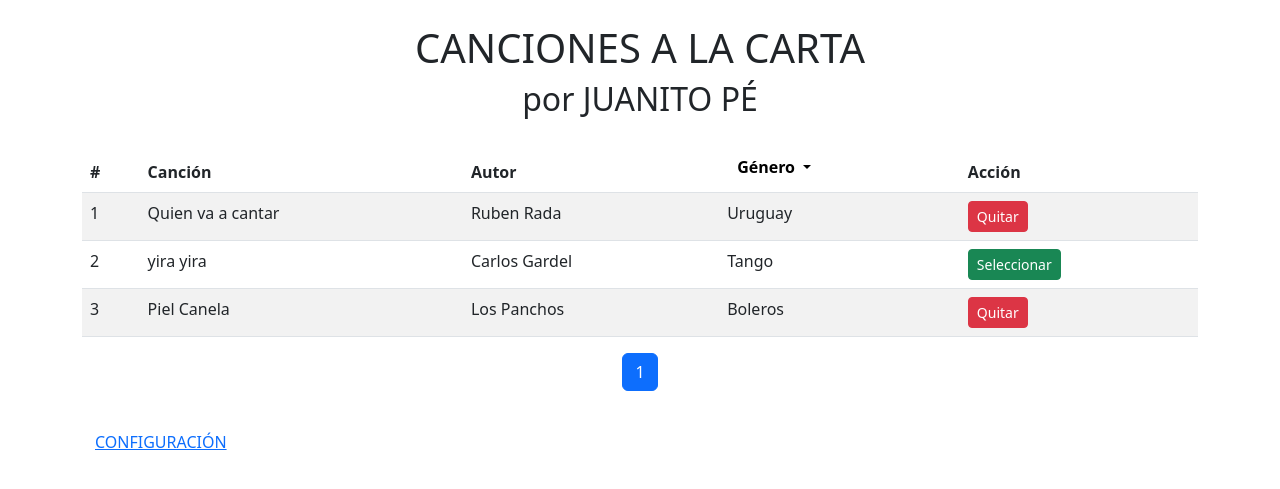
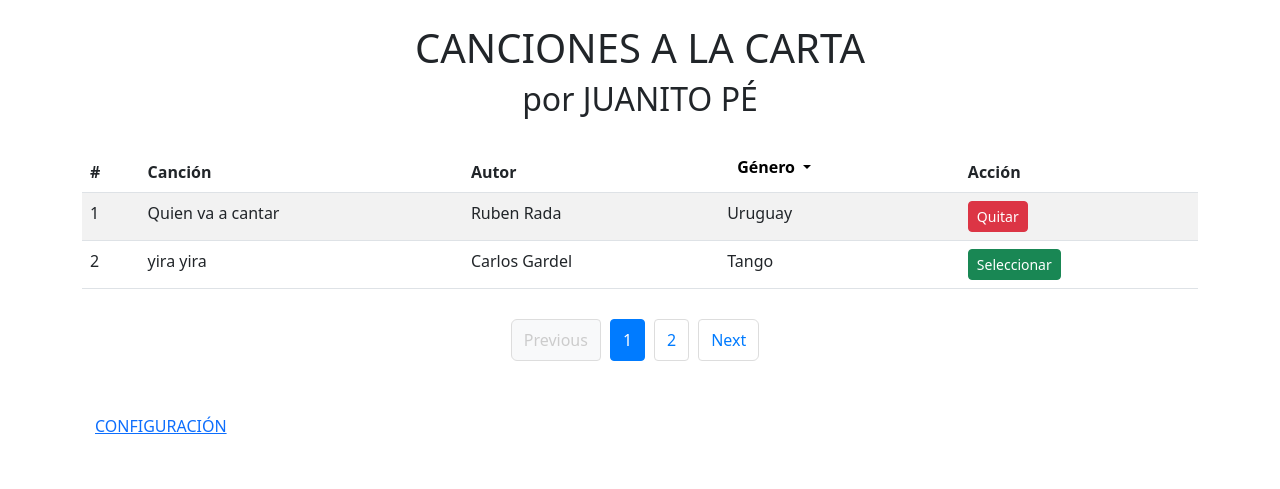
Before and after one commit to SolaligueJoel/JuanitoPe, a Flask app: page /1 in a window 1280 px wide. Shown: the top 489 px of the page. Run offline with Flask 2, Linux system fonts and the light colour scheme; data comes from the database, SQL or seed files in the repository; both versions use the stored data as it was after the commit; some libraries are stand-ins or nearby versions.

Commit message:
ajuse de paginacion

```diff
--- a/app.py
+++ b/app.py
@@ -110,7 +110,7 @@ def user(page_num):
         query = query.filter_by(genero_id=genero_id)
 
     # Paginación
-    songs = query.paginate(per_page=20, page=page_num, error_out=True)
+    songs = query.paginate(per_page=2, page=page_num, error_out=True)
 
     # Obtener todos los géneros para el filtro
     generos = Genero.query.all()
--- a/static/css/styles.css
+++ b/static/css/styles.css
@@ -2,6 +2,8 @@ body {
     background-color: #f0e68c;
     font-family: Arial, sans-serif;
     text-align: center;
+    margin: 0;
+    padding: 0;
 }
 
 .container {
@@ -45,17 +47,17 @@ body {
     border: 0;
     border-radius: 0;
     background: #f1f1f1;
-  }
+}
 
 /* Estilo personalizado para el botón de Género */
 .dropdown-toggle {
-    background-color: white !important; /* Fondo blanco */
-    border: none !important;           /* Sin bordes */
-    color: black !important;           /* Color del texto */
-    font-weight: 700 !important;       /* Grosor de letra (bold) */
-    font-size: 16px;                   /* Ajusta el tamaño de letra si es necesario */
-    padding: 5px 10px;                 /* Espaciado interno */
-    box-shadow: none !important;       /* Sin sombra */
+    background-color: white !important;
+    border: none !important;
+    color: black !important;
+    font-weight: 700 !important;
+    font-size: 16px;
+    padding: 5px 10px;
+    box-shadow: none !important;
 }
 
 .dropdown-toggle:hover, .dropdown-toggle:focus {
@@ -63,7 +65,40 @@ body {
     color: black !important;
 }
 
-/* Ajuste de la flecha del dropdown */
 .dropdown-toggle::after {
-    color: black !important;            /* Color de la flecha hacia abajo */
+    color: black !important;
 }
+
+/* Centrar y hacer responsive la paginación */
+.pagination {
+    display: flex;
+    justify-content: center;
+    flex-wrap: wrap;
+    padding: 10px;
+    margin: 20px auto;
+}
+
+.pagination .page-item {
+    margin: 0 5px;
+}
+
+.pagination .page-link {
+    color: #007bff;
+    text-decoration: none;
+    padding: 8px 12px;
+    border: 1px solid #ddd;
+    border-radius: 4px;
+}
+
+.pagination .page-item.active .page-link {
+    background-color: #007bff;
+    color: white;
+    border-color: #007bff;
+}
+
+.pagination .page-item.disabled .page-link {
+    color: #ccc;
+    pointer-events: none;
+    background-color: #f8f9fa;
+    border-color: #ddd;
+}
--- a/templates/user.html
+++ b/templates/user.html
@@ -74,13 +74,24 @@
             </tbody>
         </table>
 
-        <!-- Paginación -->
-        <nav>
-            <ul class="pagination justify-content-center">
+               <nav aria-label="...">
+          <ul class="pagination">
+            <!-- Botón Previous -->
+            <li class="page-item {% if not songs.has_prev %}disabled{% endif %}">
+              <a class="page-link" href="{% if songs.has_prev %}{{ url_for('user', page_num=songs.prev_num) }}{% else %}#{% endif %}">
+                Previous
+              </a>
+            </li>
+
+            <!-- Páginas dinámicas -->
             {% for page in songs.iter_pages() %}
               {% if page %}
-                        <li class="page-item {% if page == songs.page %}active{% endif %}">
+                <li class="page-item {% if page == songs.page %}active{% endif %}" aria-current="{% if page == songs.page %}page{% endif %}">
+                  {% if page == songs.page %}
+                    <a class="page-link">{{ page }}</a>
+                  {% else %}
                     <a class="page-link" href="{{ url_for('user', page_num=page) }}">{{ page }}</a>
+                  {% endif %}
                 </li>
               {% else %}
                 <li class="page-item disabled">
@@ -88,9 +99,15 @@
                 </li>
               {% endif %}
             {% endfor %}
+
+            <!-- Botón Next -->
+            <li class="page-item {% if not songs.has_next %}disabled{% endif %}">
+              <a class="page-link" href="{% if songs.has_next %}{{ url_for('user', page_num=songs.next_num) }}{% else %}#{% endif %}">
+                Next
+              </a>
+            </li>
           </ul>
         </nav>
-
         <a href="{{ url_for('admin_panel.index') }}" class="btn btn-link mt-3">CONFIGURACIÓN</a>
     </div>
     <script src="{{url_for('static', filename='js/filtroGenero.js')}}"></script>
```
Also changed, not shown: database.db. Lines whose indentation alone changed are shown as unchanged.
